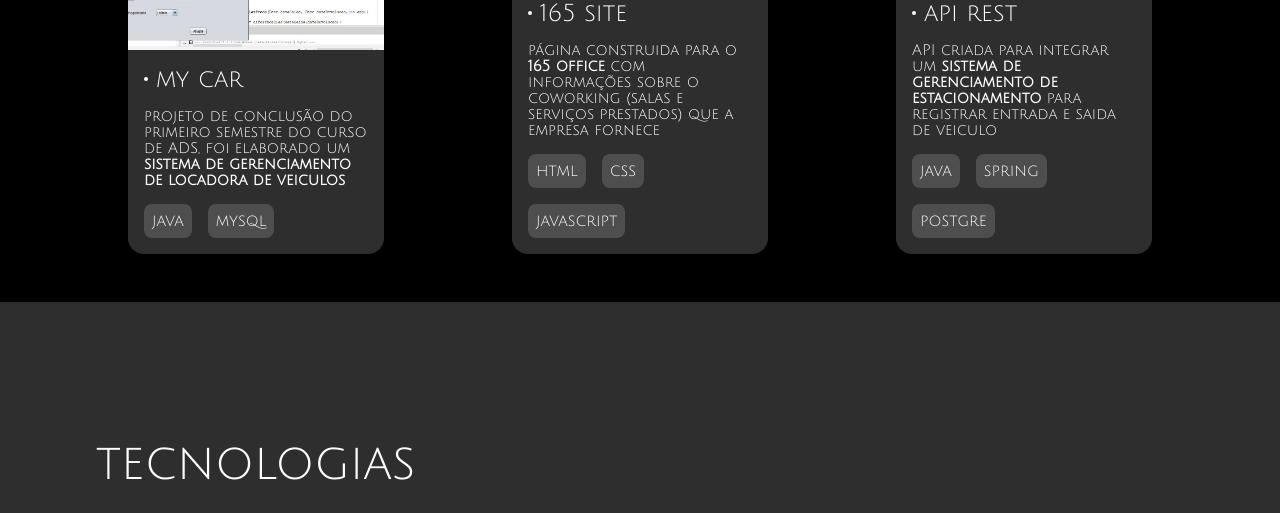
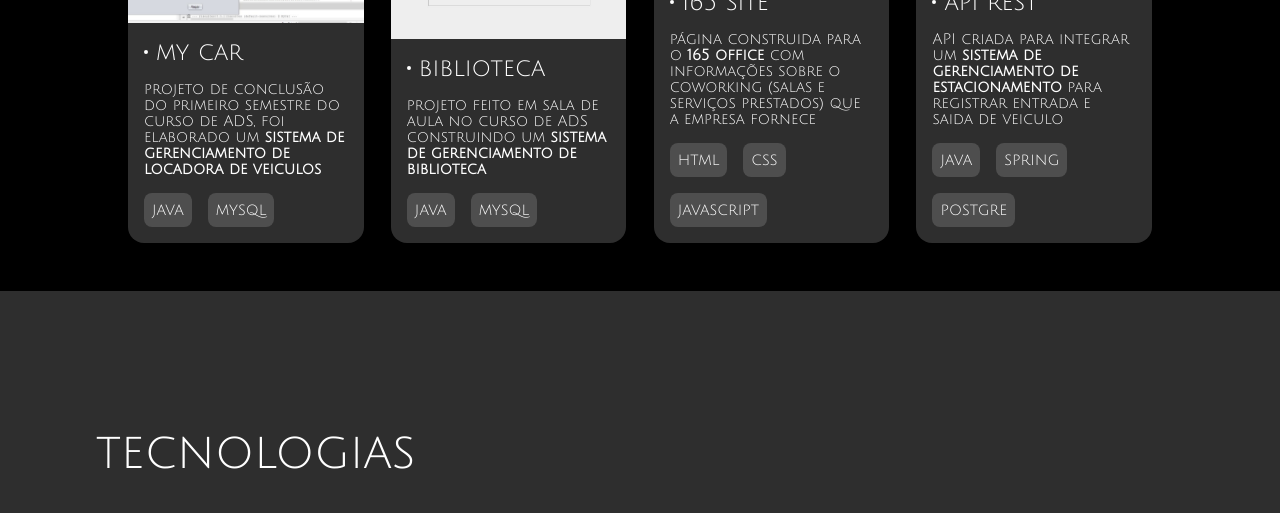
Before and after one commit to felipreis/felipreis.github.io, a plain HTML site: page index.html in a window 1280 px wide. Shown: the part 1072-1585 px from the top of the page. Drawn offline with nearby package versions, Linux system fonts and the light colour scheme; grey boxes are pictures that could not be loaded.

Commit message:
add projeto

```diff
--- a/index.html
+++ b/index.html
@@ -63,6 +63,18 @@
                         <h3 class = "project-title">my car</h3>
                     </div>
                     <p class = "project-description">projeto de conclusão do primeiro semestre do curso de ADS, foi elaborado um <strong>sistema de gerenciamento de locadora de veiculos</strong></p>
+                        <ul class = "img-project-skills">
+                            <li class = "project-skills">java</li>
+                            <li class = "project-skills">mysql</li>
+                        </ul>
+                </article>
+                <article class = "projects-div" onclick="window.open('https://github.com/felipreis/Gerenciador-Biblioteca', '_blank');">
+                    <img class ="project-img" src = "img/Projetos/biblioteca.jpeg" alt ="my car">
+                    <div class = "head-project">
+                        <hr class = "appointer">
+                        <h3 class = "project-title">biblioteca</h3>
+                    </div>
+                    <p class = "project-description">projeto feito em sala de aula no curso de ADS construindo um <strong>sistema de gerenciamento de biblioteca</strong></p>
                         <ul class = "img-project-skills">
                             <li class = "project-skills">java</li>
                             <li class = "project-skills">mysql</li>
--- a/style/style.css
+++ b/style/style.css
@@ -213,7 +213,7 @@ h3{
     display: flex;
     flex-direction: row;
     justify-content: space-between;
-    gap:0rem;
+    gap:1rem;
 
     background-color: #000000;
     margin: 0 8rem;
@@ -223,7 +223,7 @@ h3{
 .projects-div{
     border-radius: 1rem;
 
-    max-width: 25%;
+    max-width: 23%;
     display: flex;
     flex-direction: column;
     gap:1rem;
```
Also changed, not shown: img/Projetos/biblioteca.jpeg (added).
